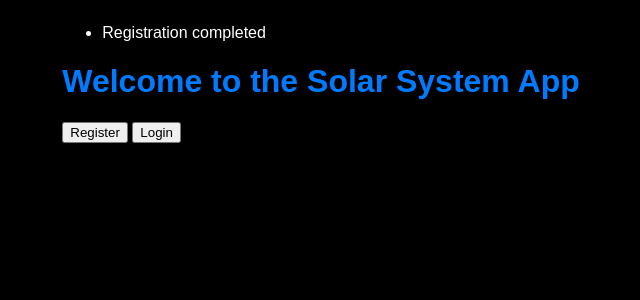
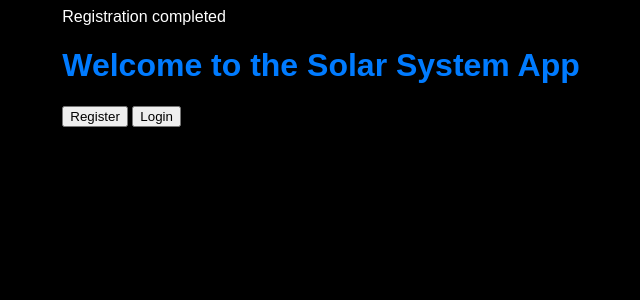
Before and after one commit to OfekGoldstein/Final-Project, a Flask app: page / in a window 1280 px wide. Shown: the top 300 px of the page, without its empty margins (319-959 px from the left). Run offline with Flask 3, Linux system fonts and the light colour scheme; the visitor is signed in with stand-in values (Sample User, id 1).

Commit message:
modified index.html

```diff
--- a/App/templates/index.html
+++ b/App/templates/index.html
@@ -14,13 +14,13 @@
 </head>
 <body>
     <div>
-        {% with messages = get_flashed_messages() %}
+        {% with messages = get_flashed_messages(with_categories=true) %}
             {% if messages %}
-                <ul class="flashes">
-                    {% for message in messages %}
-                        <li>{{ message }}</li>
-                    {% endfor %}
-                </ul>
+                {% for category, message in messages %}
+                    <div class="alert alert-{{ category }}">
+                        {{ message }}
+                    </div>
+                {% endfor %}
             {% endif %}
         {% endwith %}
     <h1>Welcome to the Solar System App</h1>
```
